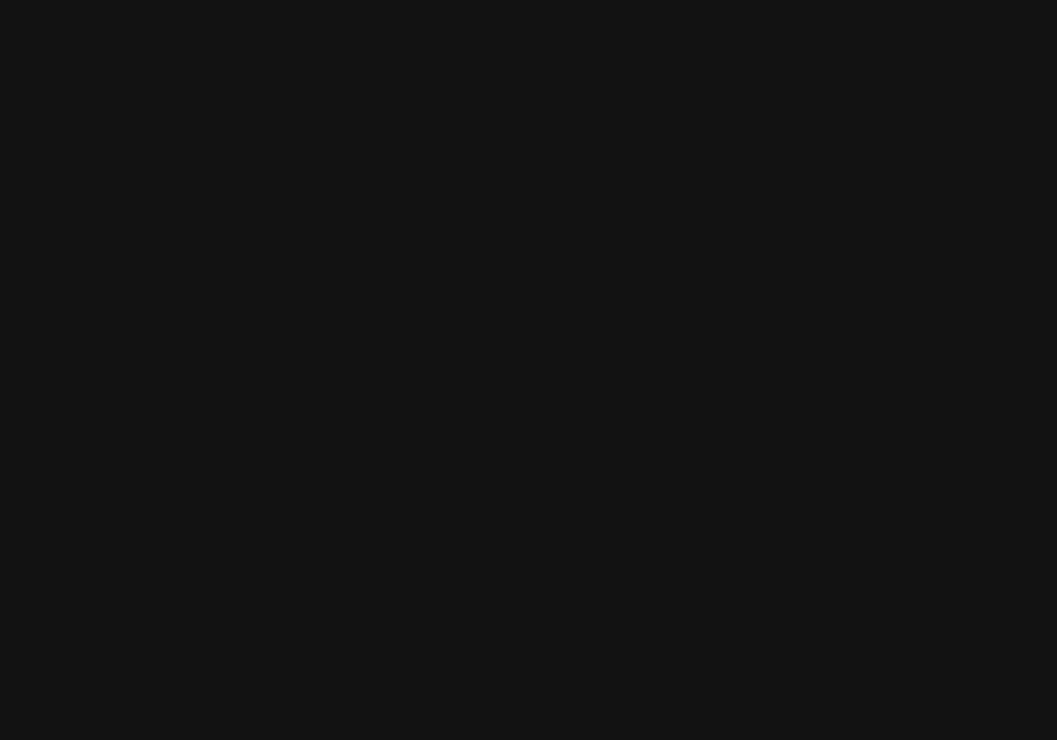
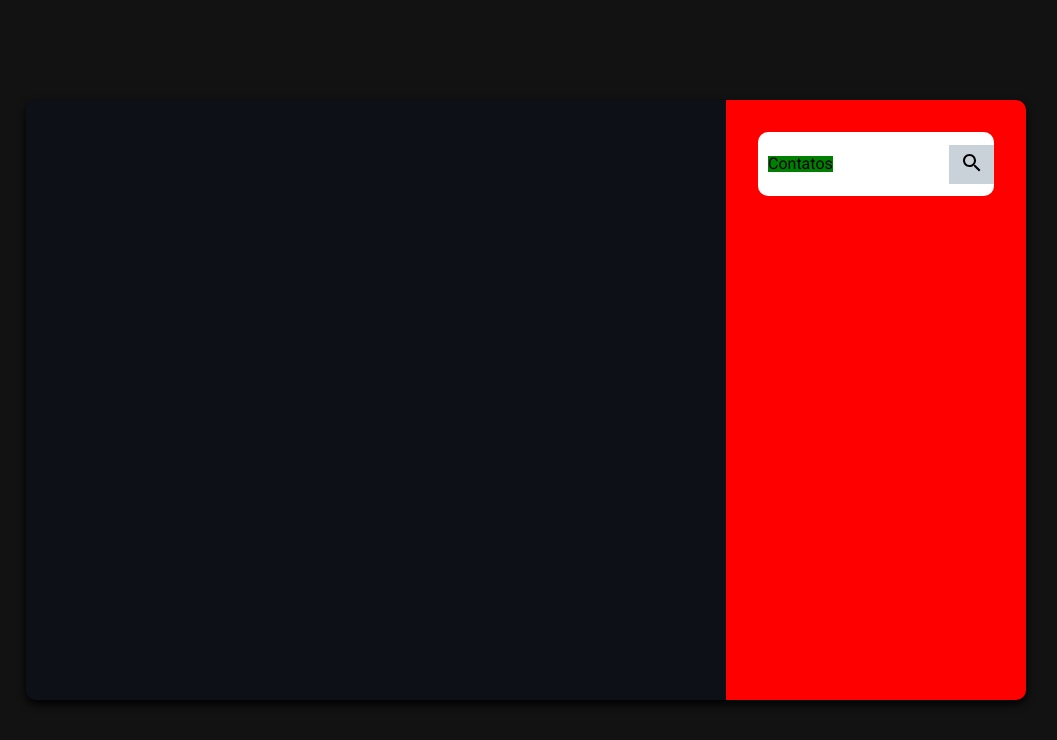
Before and after one commit to BrunoHPLS/react-chat, a React (Create React App) app: page / in a window 1280 px wide. Shown: the top 740 px of the page, without its empty margins (114-1171 px from the left). Built offline with nearby package versions, Linux system fonts and the light colour scheme.

Commit message:
Setting search

```diff
--- a/src/App.js
+++ b/src/App.js
@@ -1,5 +1,6 @@
 import React from 'react';
 import styled,{createGlobalStyle} from 'styled-components';
+import Chat from './components/Chat';
 
 const ResetStyle= createGlobalStyle`
 html, body, div, span, applet, object, iframe,
@@ -57,13 +58,15 @@ const BaseStyle = createGlobalStyle`
         --cinza: #161b22;
         --cinza-claro: #21262d;
         --font-color: #c9d1d9;
+        --bgcolor: #121212;
     }
 
     body {
-      background-color: #121212;
+      font-family: "Roboto";
+      background-color: var(--bgcolor);
+      overflow-x: hidden;
     }
 `;
-
 
 const AppContainer = styled.div`
   display: flex;
@@ -79,6 +82,7 @@ function App() {
   <AppContainer>
     <ResetStyle/>
     <BaseStyle/>
+    <Chat/>
   </AppContainer>
   );
 }
--- /dev/null
+++ b/src/components/Chat.jsx
@@ -0,0 +1,32 @@
+import React from 'react';
+import styled from 'styled-components';
+import Contacts from './ContactArea';
+
+const ChatContainer = styled.div`
+    background-color: var(--preto);
+    width: 1000px;
+    height: 600px;
+    overflow: hidden;
+    border-radius: 10px;
+    box-shadow: 0px 4px 8px 0px black;
+    box-sizing: border-box;
+
+    display: grid;
+    grid-template-columns: 700px 300px;
+`
+
+const ChatArea = styled.div`
+
+`
+
+
+function Chat() {
+  return (
+  <ChatContainer>
+    <ChatArea></ChatArea>
+    <Contacts/>
+  </ChatContainer>
+  );
+}
+
+export default Chat;
--- /dev/null
+++ b/src/components/ContactArea.jsx
@@ -0,0 +1,64 @@
+import React, { useState } from 'react';
+import styled from 'styled-components';
+import SearchIcon from '@mui/icons-material/Search';
+
+const ContactArea = styled.div`
+background-color: red;
+  padding: 2rem;
+  display: grid;
+  grid-template-rows: 12% 88%;
+`
+const SearchContactArea = styled.form`
+  box-sizing: border-box;
+  overflow: hidden;
+  border-radius: 10px;
+  background-color: white;
+  display: flex;
+  position: relative;
+  padding: 0.8rem 0px;
+`
+const SearchContactLabel = styled.label`
+  transition: all 0.3s ease-in-out;
+  position: absolute;
+  background-color: green;
+  top: 50%;
+  left: 10px;
+  transform: translateY(-50%);
+`
+const SearchContactInput = styled.input`
+    outline: none;
+    width: 80%;
+    color: var(--font-color);
+    padding-left: 10px;
+    font-size: 1.2rem;
+    background-color: transparent;
+    border: none;
+
+    &:focus + #ContactSearchLabel{
+      transform: translateY(-250%) scale(0.85);
+    }
+`;
+const SearchContactButton = styled.button`
+    width: 20%;
+    background-color: var(--font-color);
+`;
+const ContactsList = styled.div`
+`
+
+function Contacts() {
+
+    const [contatos, setContatos] = useState();
+
+  return (
+    <ContactArea>
+        <SearchContactArea>
+            <SearchContactInput type="text" id="ContactSearch"></SearchContactInput>
+            <SearchContactLabel for="ContactSearch" id="ContactSearchLabel">Contatos</SearchContactLabel>
+            <SearchContactButton type="submit"><SearchIcon/></SearchContactButton>
+        </SearchContactArea>
+        <ContactsList></ContactsList>
+    </ContactArea>
+  );
+}
+
+export default Contacts;
```
Also changed, not shown: src/components/ChatContainer.jsx (deleted).
